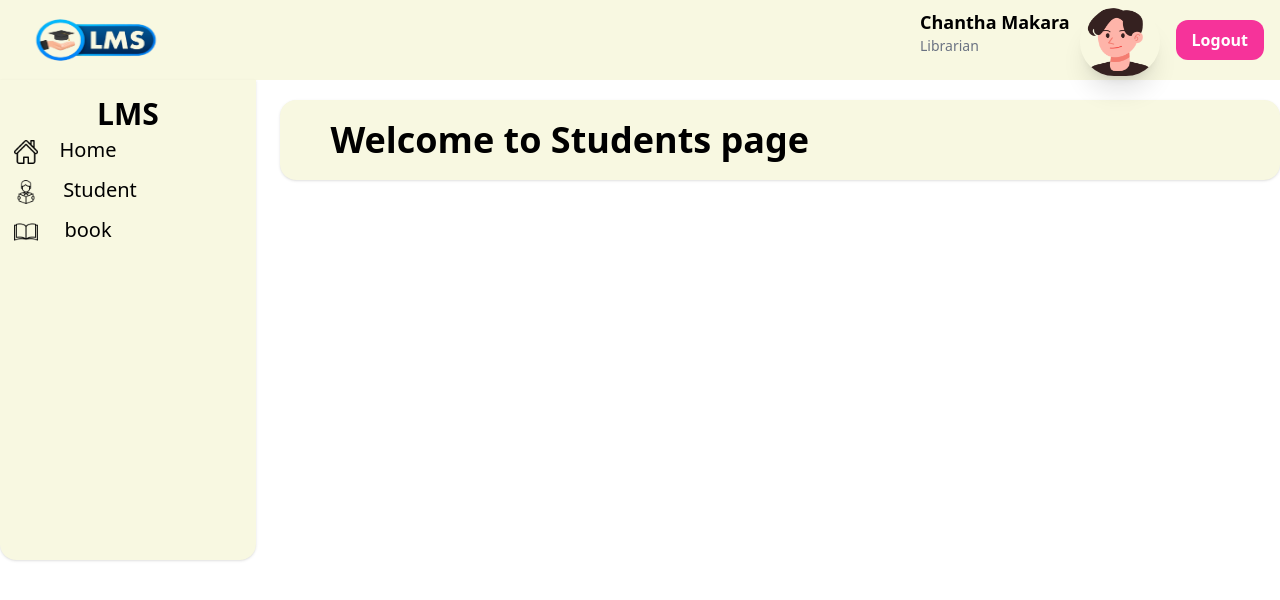
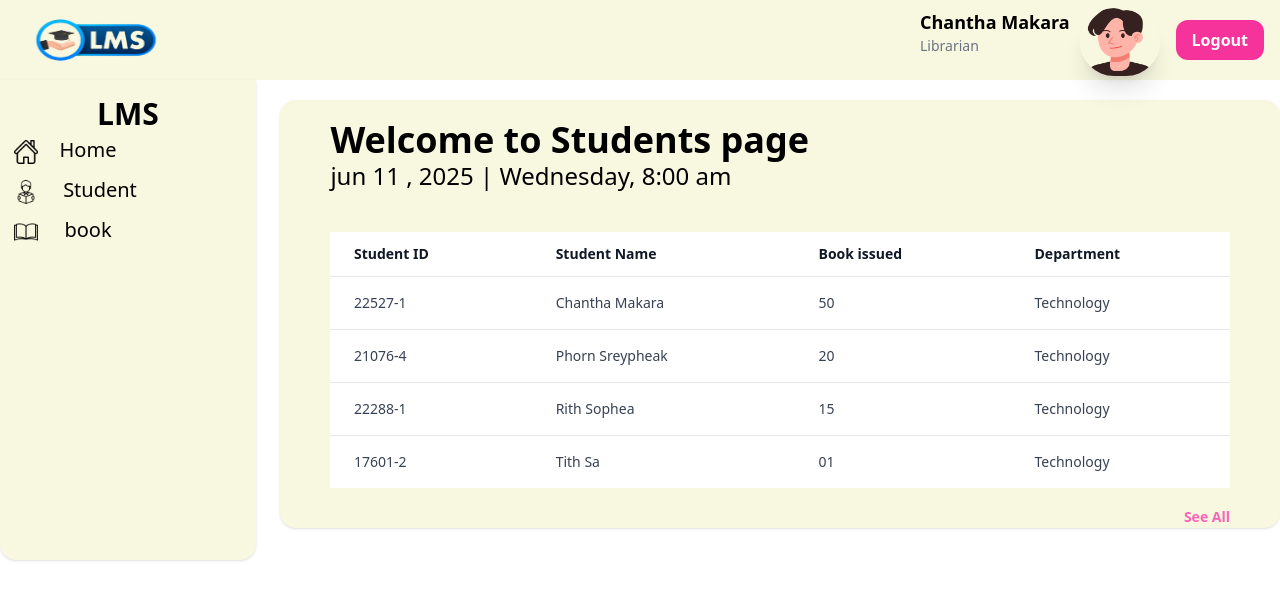
Before and after one commit to tith-sa/b8-librarysystem-g4, a Vue app: page /Student in a window 1280 px wide. Shown: the top 600 px of the page. Built offline with nearby package versions, Linux system fonts and the light colour scheme; the HTML template or start-up script is replaced by a standard one.

Commit message:
done student

```diff
--- a/src/components/header.vue
+++ b/src/components/header.vue
@@ -1,33 +1,37 @@
 <template>
-    <header class="bg-[#F8F8E1]">
+  <header class="bg-[#F8F8E1]">
     <div class="flex justify-between px-4">
-
-      <div class="w-40 h-20 ">
-        <img class="w-full h-full" :src="logo" alt="Image">
+      <div class="w-40 h-20">
+        <img class="w-full h-full" :src="logo" alt="Image" />
       </div>
 
       <div class="w-90 h-20 flex justify-between">
-        <div class=" w-40 ms-4 mt-2">
+        <div class="w-40 ms-4 mt-2">
           <h1 class="text-lg font-bold">Chantha Makara</h1>
-          <p class="text-sm ml-0 text-gray-500"> Librarian</p>
+          <p class="text-sm ml-0 text-gray-500">Librarian</p>
         </div>
-        <div class=" rounded-full mt-2">
-          <img class="w-20 h-[95%] shadow-xl rounded-full" :src="makara" alt="Image">
+        <div class="rounded-full mt-2">
+          <img
+            class="w-20 h-[95%] shadow-xl rounded-full"
+            :src="makara"
+            alt="Image"
+          />
         </div>
         <div>
-          <router-link to="/Login" class="rounded-xl text-white ">
-              <div class="rounded-xl px-4 py-2 ms-4 bg-pink-500 mt-5 hover:bg-pink-800 hover:shadow-2xl">
-                <p class="font-bold">Logout</p>
-              </div>
+          <router-link to="/login" class="rounded-xl text-white">
+            <div
+              class="rounded-xl px-4 py-2 ms-4 bg-pink-500 mt-5 hover:bg-pink-800 hover:shadow-2xl"
+            >
+              <p class="font-bold">Logout</p>
+            </div>
           </router-link>
         </div>
       </div>
-
     </div>
   </header>
 </template>
 
 <script setup>
-  import logo from '../assets/logo.png'
-  import makara from '../assets/makara.png'
+import logo from "../assets/logo.png";
+import makara from "../assets/makara.png";
 </script>
--- a/src/pages/Student.vue
+++ b/src/pages/Student.vue
@@ -1,15 +1,66 @@
 <script setup>
-import layoutdashboard from '../components/layoutdashboard.vue';
-
+import layoutdashboard from "../components/layoutdashboard.vue";
+const students = [
+  {
+    id: "22527-1",
+    name: "Chantha Makara",
+    books: 50,
+    department: "Technology",
+  },
+  {
+    id: "21076-4",
+    name: "Phorn Sreypheak",
+    books: 20,
+    department: "Technology",
+  },
+  { id: "22288-1", name: "Rith Sophea", books: 15, department: "Technology" },
+  { id: "17601-2", name: "Tith Sa", books: "01", department: "Technology" },
+];
 </script>
 
 <template>
   <layoutdashboard />
-  <div class=" bg-[#F8F8E1] rounded-2xl shadow -mt-120 ms-70">
-       <div class="w-[63rem] h-auto">
-        <div class="w-[90%] mx-auto mt-5 py-5">
-          <h1 class="text-4xl font-bold">Welcome to Students page</h1>
-        </div>
+  <div class="bg-[#F8F8E1] rounded-2xl shadow -mt-120 ms-70">
+    <div class="w-[63rem] h-auto">
+      <div class="w-[90%] mx-auto mt-5 py-5">
+        <h1 class="text-4xl font-bold">Welcome to Students page</h1>
+        <p class="text-2xl">jun 11 , 2025 | Wednesday, 8:00 am</p>
       </div>
+    </div>
+    <table class="divide-y divide-gray-200 w-[90%] mx-auto mt-5">
+      <thead class="bg-white">
+        <tr>
+          <th class="px-6 py-3 text-left text-sm font-semibold text-gray-900">
+            Student ID
+          </th>
+          <th class="px-6 py-3 text-left text-sm font-semibold text-gray-900">
+            Student Name
+          </th>
+          <th class="px-6 py-3 text-left text-sm font-semibold text-gray-900">
+            Book issued
+          </th>
+          <th class="px-6 py-3 text-left text-sm font-semibold text-gray-900">
+            Department
+          </th>
+        </tr>
+      </thead>
+      <tbody class="bg-white divide-y divide-gray-200">
+        <tr v-for="student in students" :key="student.id">
+          <td class="px-6 py-4 text-sm text-gray-700">{{ student.id }}</td>
+          <td class="px-6 py-4 text-sm text-gray-700">{{ student.name }}</td>
+          <td class="px-6 py-4 text-sm text-gray-700">{{ student.books }}</td>
+          <td class="px-6 py-4 text-sm text-gray-700">
+            {{ student.department }}
+          </td>
+        </tr>
+      </tbody>
+    </table>
+    <div class="text-right mt-4 w-[90%] mx-auto">
+      <a
+        href="#"
+        class="text-pink-400 hover:text-pink-600 text-sm font-semibold"
+        >See All</a
+      >
+    </div>
   </div>
 </template>
--- /dev/null
+++ b/src/pages/layout-all.vue
@@ -0,0 +1,9 @@
+<script setup>
+    import Header from './header.vue';
+    import Dashboard from './dashboard.vue';
+</script>
+
+<template>
+    <Header />
+    <Dashboard />
+</template>
--- a/src/router/index.js
+++ b/src/router/index.js
@@ -7,7 +7,7 @@ import Login from '../pages/Login.vue'
 
 const routes = [
   { path: '/', name: 'Login', component: Login},
-  { path: '/Login', name: 'Login', component: Login},
+  { path: '/login', name: 'login', component: Login},
   { path: '/Home', name: 'Home', component: Home },
   { path: '/Student', name: 'Student', component: Student },
   { path: '/book', name: 'Book', component: Book }
```
